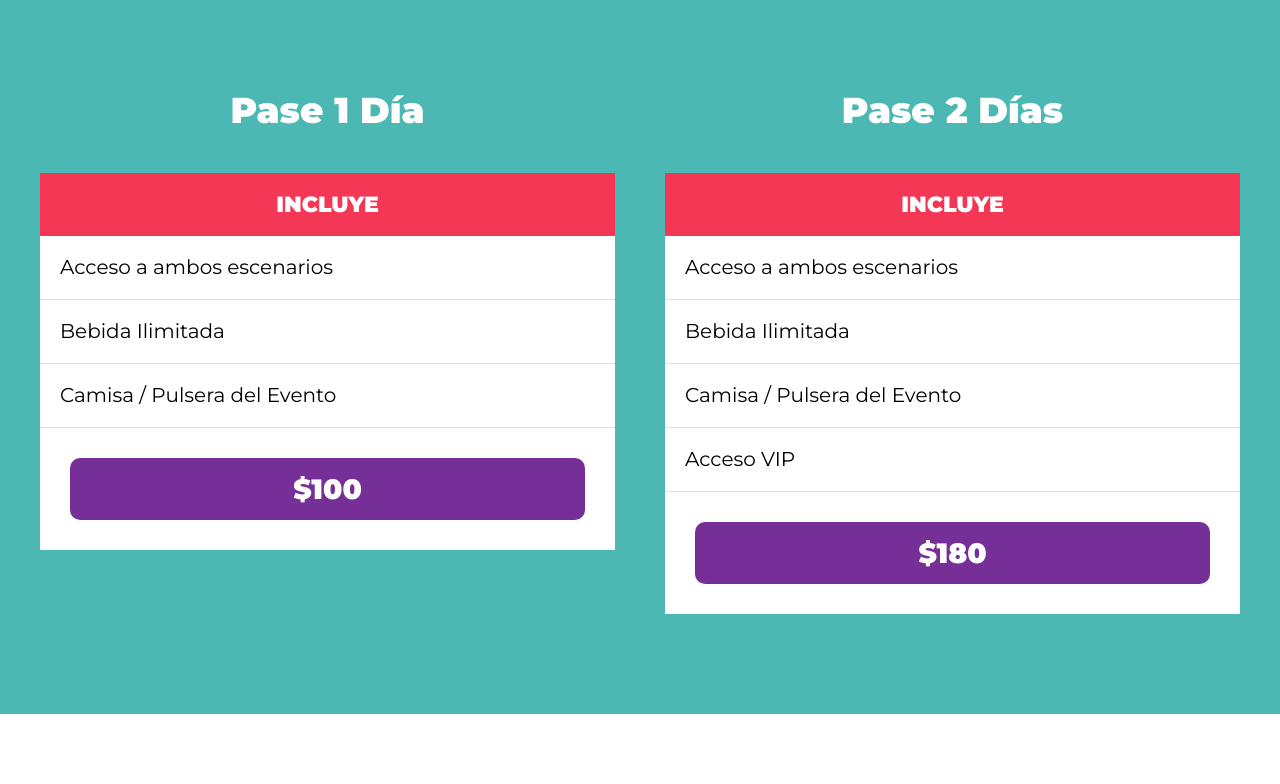
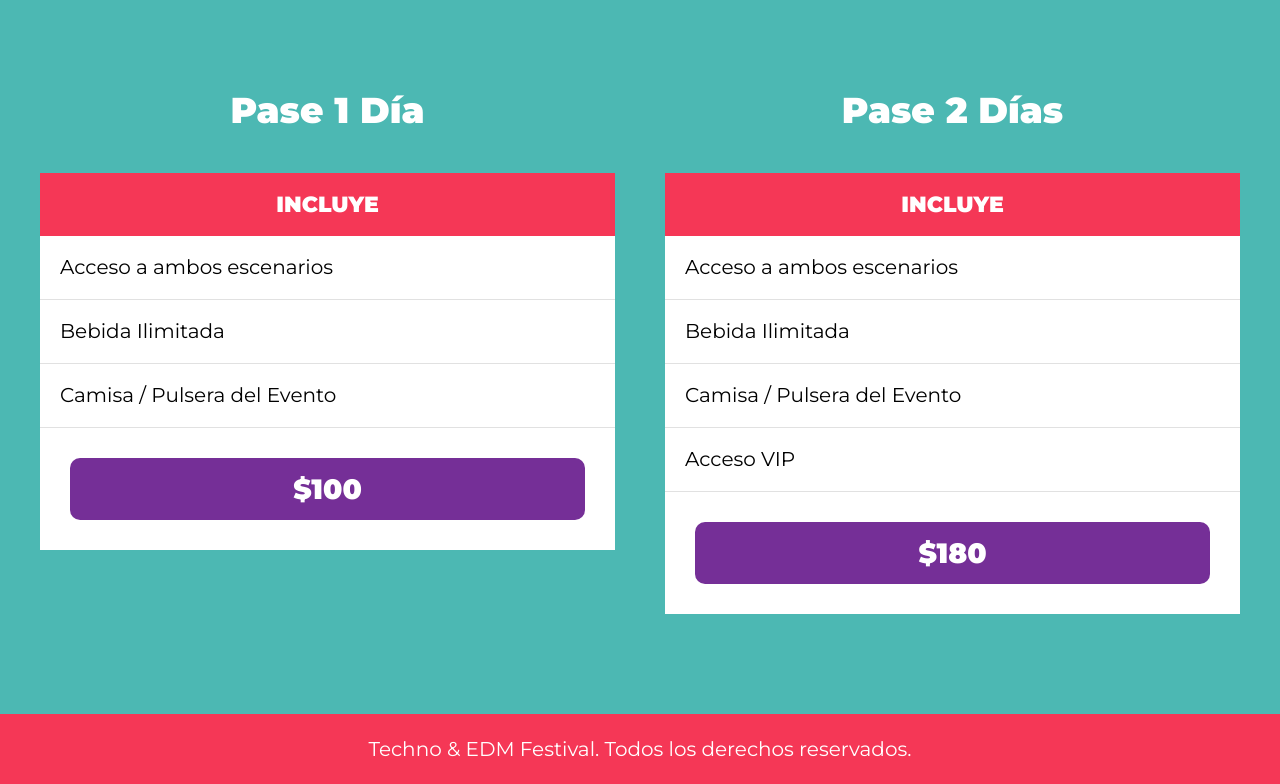
Before and after one commit to HugoEsparzaC/festival-de-musica, a website: page index.html in a window 1280 px wide. Shown: the part 3086-3870 px from the top of the page. Before the commit the page ends 3800 px from the top, so only its background shows below. Drawn offline with Linux system fonts and the light colour scheme.

Commit message:
add: footer

```diff
--- a/index.html
+++ b/index.html
@@ -198,5 +198,9 @@
         </div>
     </section>
 
+    <footer class="footer">
+        <p>Techno & EDM Festival. Todos los derechos reservados.</p>
+    </footer>
+
 </body>
 </html>
--- /dev/null
+++ b/src/scss/layout/_footer.scss
@@ -0,0 +1,11 @@
+@use 'base/variables' as v;
+
+.footer {
+    background-color: v.$rosa;
+    padding: 2rem 0;
+    p {
+        margin: 0;
+        color: v.$blanco;
+        text-align: center;
+    }
+}
--- a/src/scss/layout/_index.scss
+++ b/src/scss/layout/_index.scss
@@ -3,3 +3,4 @@
 @forward 'festival';
 @forward 'lineup';
 @forward 'boletos';
+@forward 'footer';
```
Also changed, not shown: build/css/app.css.
